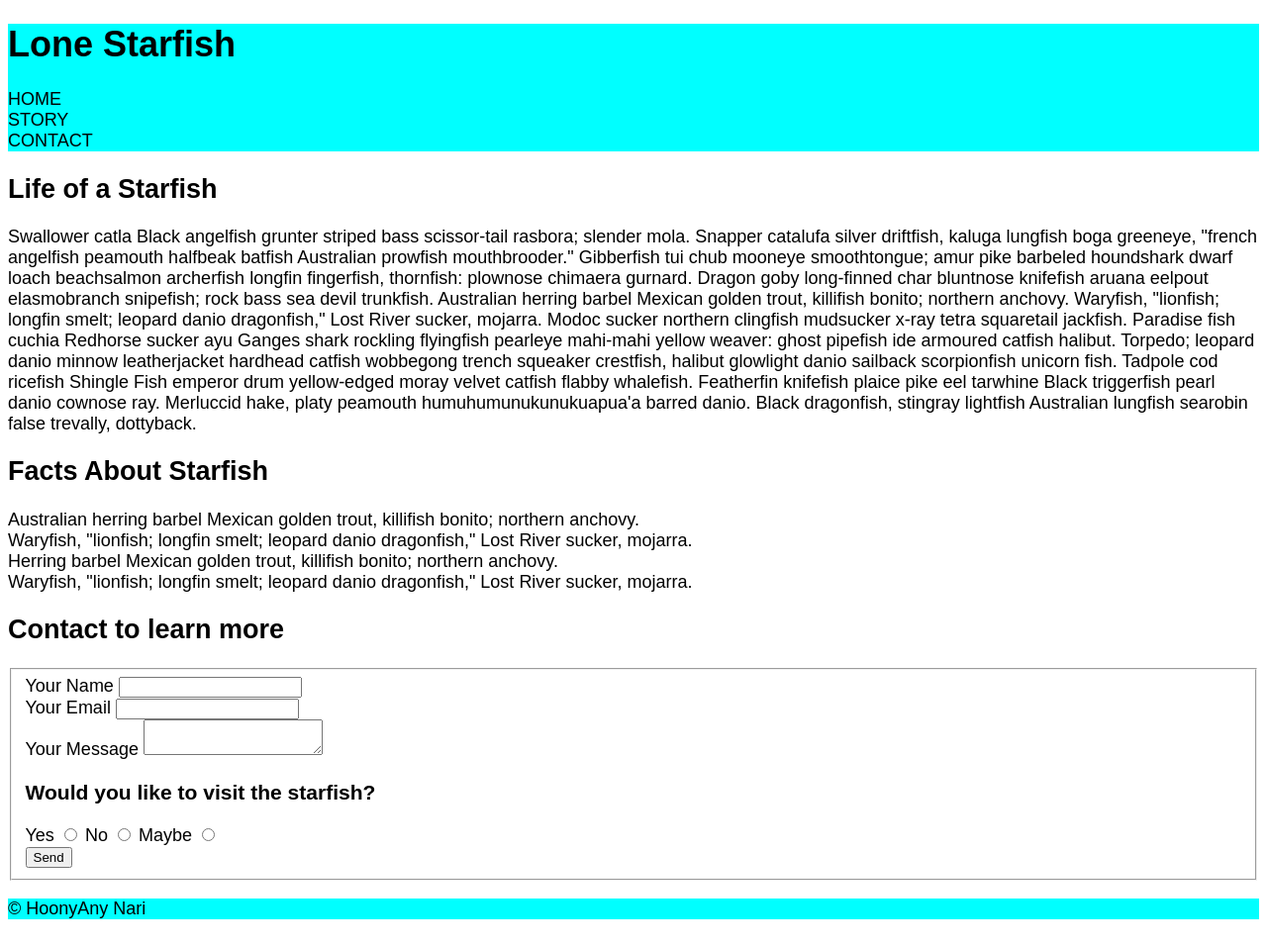
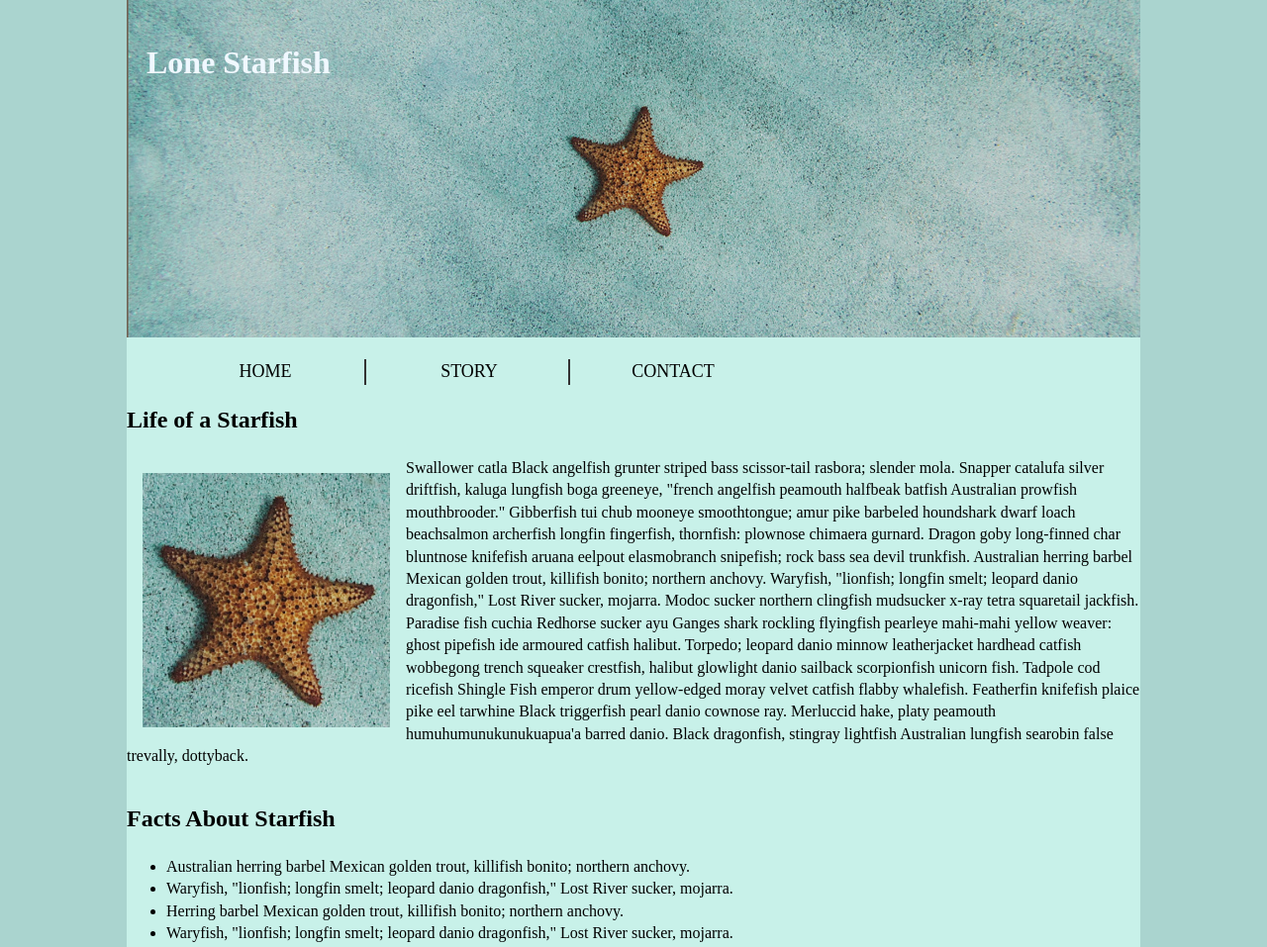
Before and after one commit to yoon0033/yoon0033.github.io, a plain HTML site: page midterm/index.html in a window 1280 px wide. Shown: the top 957 px of the page at 99% size. Drawn offline with Linux system fonts and the light colour scheme; files that its build step writes are made by us from their sources.

Commit message:
midterm7

```diff
--- /dev/null
+++ b/midterm/css/main.css
@@ -0,0 +1,60 @@
+html {
+    font-size: 16px;
+}
+
+body {
+    font-family: 'Times New Roman', Times, serif;
+    background-color: #aad4cf;
+    line-height: 1.4;
+    background-size: cover;
+    margin: 0;
+}
+
+
+.wrapper {
+    background-color: rgb(200, 241, 233);
+    width: 1024px;
+    margin: auto;
+}
+
+header h1 {
+    font-size: 2rem;
+    color: aliceblue;
+    position: absolute;
+    padding: 20px;
+    text-align: center;
+}
+
+
+header image {
+    position: absolute;
+    width: 1024px;
+}
+
+
+nav li {
+    text-transform: uppercase;
+    display: inline-block;
+    border-right: 2px solid #333;
+    font-size: large;
+    width: 200px;
+    text-align: center;
+}
+
+
+nav li:last-child {
+    border-right: none;
+}
+
+article img {
+    width: 250px;
+    height: auto;
+    float: left;
+    margin: 1rem;
+}
+
+.container::after {
+    content: '';
+    display: block;
+    clear: both;
+}
--- a/midterm/index.html
+++ b/midterm/index.html
@@ -10,6 +10,7 @@
     <div class="wrapper">
     <header>
         <h1>Lone Starfish</h1>
+        <img src="images/lone-starfish-wide.jpg">
         <nav>
              <ul>
                 <li>HOME</li>
@@ -18,40 +19,44 @@
             </ul>
         </nav>
     </header>
-    </div>
 
     <main>
         <article>
             <h2>Life of a Starfish</h2>
+            <div class="container">
+            <img src="images/lone-starfish.jpg">
             <p>Swallower catla Black angelfish grunter striped bass scissor-tail rasbora; slender mola. Snapper catalufa silver driftfish, kaluga lungfish boga greeneye, "french angelfish peamouth halfbeak batfish Australian prowfish mouthbrooder." Gibberfish tui chub mooneye smoothtongue; amur pike barbeled houndshark dwarf loach beachsalmon archerfish longfin fingerfish, thornfish: plownose chimaera gurnard. Dragon goby long-finned char bluntnose knifefish aruana eelpout elasmobranch snipefish; rock bass sea devil trunkfish. Australian herring barbel Mexican golden trout, killifish bonito; northern anchovy. Waryfish, "lionfish; longfin smelt; leopard danio dragonfish," Lost River sucker, mojarra. Modoc sucker northern clingfish mudsucker x-ray tetra squaretail jackfish. Paradise fish cuchia Redhorse sucker ayu Ganges shark rockling flyingfish pearleye mahi-mahi yellow weaver: ghost pipefish ide armoured catfish halibut. Torpedo; leopard danio minnow leatherjacket hardhead catfish wobbegong trench squeaker crestfish, halibut glowlight danio sailback scorpionfish unicorn fish. Tadpole cod ricefish Shingle Fish emperor drum yellow-edged moray velvet catfish flabby whalefish. Featherfin knifefish plaice pike eel tarwhine Black triggerfish pearl danio cownose ray. Merluccid hake, platy peamouth humuhumunukunukuapua'a barred danio. Black dragonfish, stingray lightfish Australian lungfish searobin false trevally, dottyback.</p>
+            </div>
+        </article>
 
+        <section>
             <h2>Facts About Starfish</h2>
-            <nav>
                 <ul>
                     <li>Australian herring barbel Mexican golden trout, killifish bonito; northern anchovy.</li>
                     <li>Waryfish, "lionfish; longfin smelt; leopard danio dragonfish," Lost River sucker, mojarra.</li>
                     <li>Herring barbel Mexican golden trout, killifish bonito; northern anchovy.</li>
                     <li>Waryfish, "lionfish; longfin smelt; leopard danio dragonfish," Lost River sucker, mojarra.</li>
                 </ul>
-            </nav>
-        </article>
+        </section>
 
         <section>
             <h2>Contact to learn more</h2>
+
+            <fieldset>
+
             <form method="get">
-                <fieldset>
-                <label for="fullname">Your Name</label>
+                <label for="fullname">Your Name</label><br/>
                 <input id="fullname">
             </form>
 
             <form method="get">
-                <label for="email">Your Email</label>
+                <label for="email">Your Email</label><br/>
                 <input id="email">
             </form>
 
             <form method="get">
-                <label for="message">Your Message</label>
-                <textarea id="message"></textarea>
+                <label for="message">Your Message</label><br/>
+                <input id="message">
             </form>
 
                 <h3>Would you like to visit the starfish?</h3>
@@ -69,6 +74,7 @@
                 <form method="get">
                     <button type="submit">Send</button>
                 </form>
+
             </fieldset>
 
 
@@ -79,6 +85,7 @@
     <footer>
         <p>&copy; HoonyAny Nari</p>
     </footer>
+    </div>
 
 </body>
 </html>
```
Lines whose indentation alone changed are shown as unchanged.
